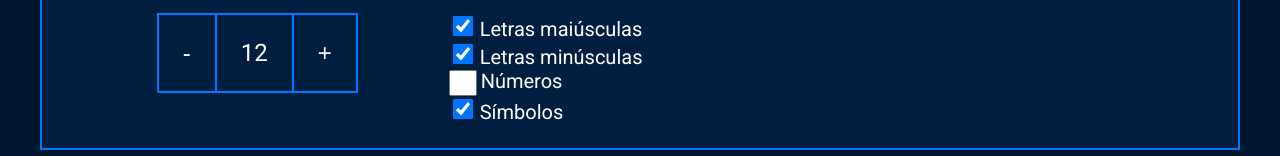
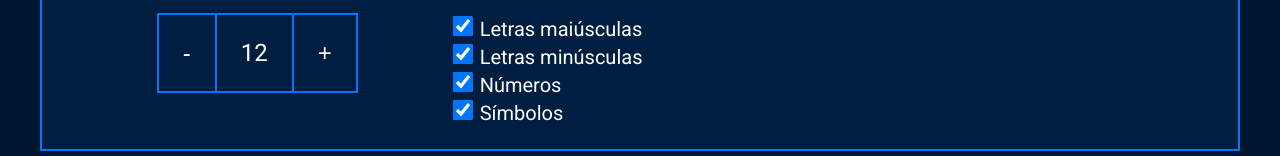
Before and after one commit to schleuner/terceiro-repositorio-2, a plain HTML site: page index.html in a window 1280 px wide. Shown: the part 665-821 px from the top of the page. Drawn offline with Linux system fonts and the light colour scheme.

Commit message:
AAAAAAAAAAAAAAAAAAAA2

```diff
--- a/index.html
+++ b/index.html
@@ -41,7 +41,7 @@
                         <label for="minusculo">Letras minúsculas</label>
                     </div>
                     <div class="parametro-senha-checkbox">
-                        <input name="Números" type="chackbox" class="checkbox" checked>
+                        <input name="Números" type="checkbox" class="checkbox" checked>
                         <label for="numero">Números</label>
                     </div>
                     <div class="parametro-senha-checkbox">
```
